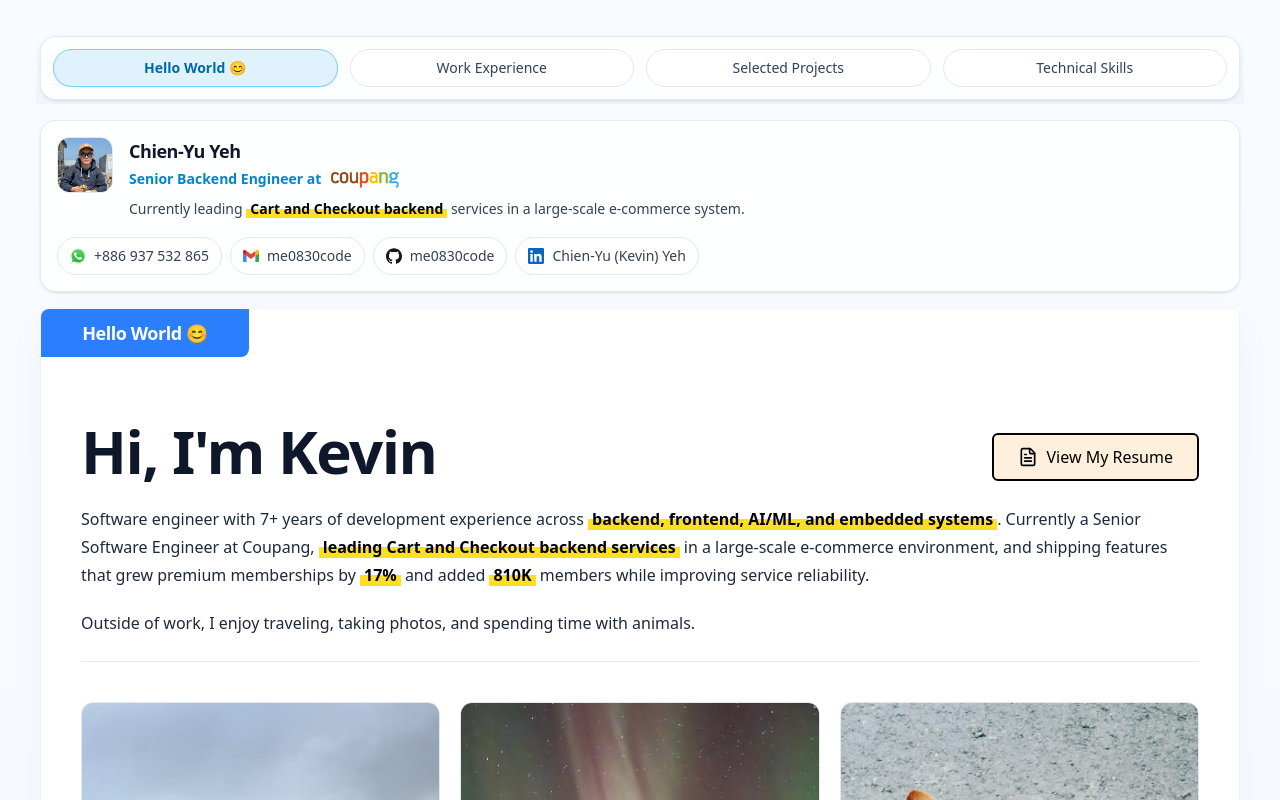
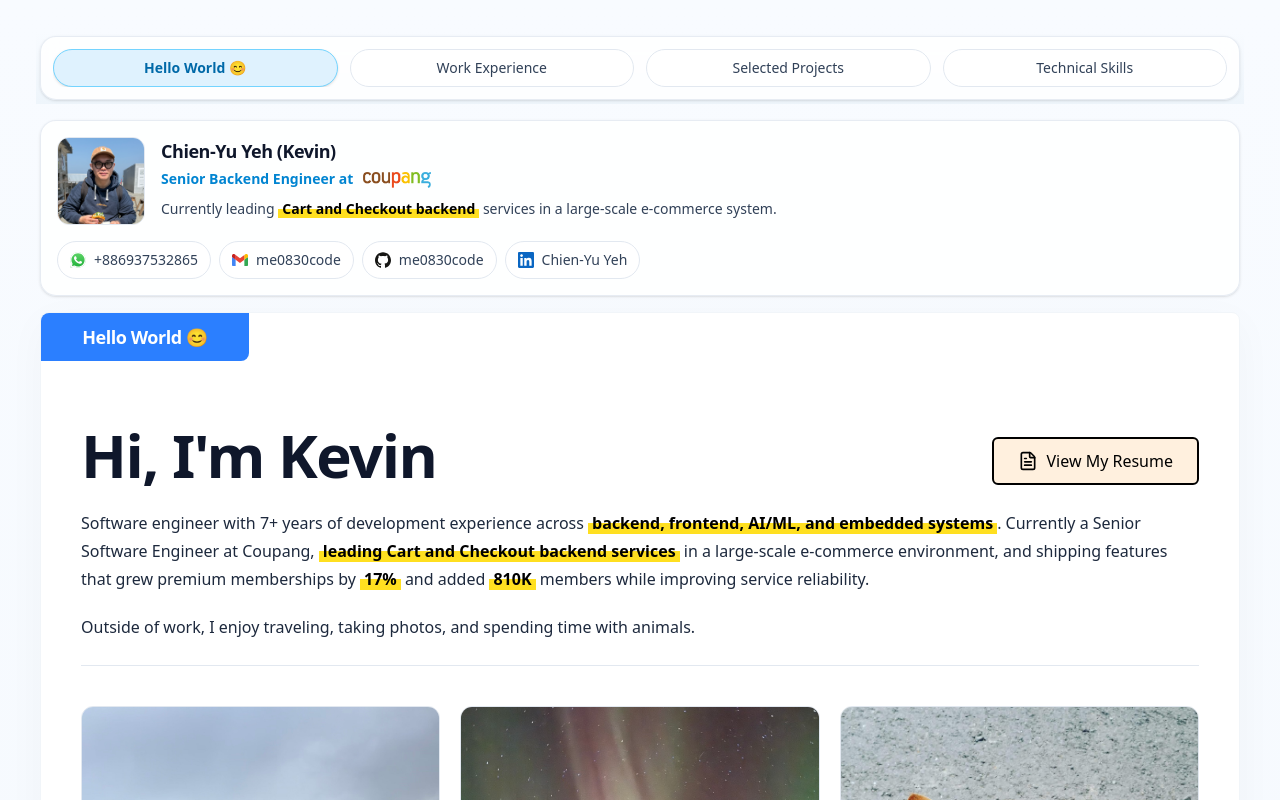
Before and after one commit to me0830code/me0830code.github.io, a React (Vite) app: page / in a window 1280 px wide. Shown: the top 800 px of the page. Built offline with nearby package versions, Linux system fonts and the light colour scheme.

Commit message:
Keep refactoring UIs & Try to enable RWD

```diff
--- a/src/component/LeftSideBar/MiniProfileHeader.tsx
+++ b/src/component/LeftSideBar/MiniProfileHeader.tsx
@@ -11,7 +11,7 @@ export function MiniProfileHeader() {
     return (
         <div id="mini-profile-header" className="scroll-mt-24 rounded-2xl border border-slate-200/80 bg-white/85 p-4 shadow-sm backdrop-blur">
             <div className="flex items-start gap-4">
-                <div className="h-14 w-14 shrink-0 overflow-hidden rounded-xl border border-slate-200 bg-slate-100">
+                <div className="h-[120px] w-[120px] shrink-0 overflow-hidden rounded-xl border border-slate-200 bg-slate-100 lg:h-[88px] lg:w-[88px]">
                     <img
                         src={PERSONAL_PHOTO.PROFILE_PHOTO.imageURL}
                         alt={PERSONAL_PHOTO.PROFILE_PHOTO.name}
--- a/src/data/personalData/personalData.ts
+++ b/src/data/personalData/personalData.ts
@@ -3,7 +3,7 @@ import type { ContactItem } from "./interface/ContactItem";
 import { LINKS } from "../constant/generalLink";
 
 export const PERSONAL_INFO = {
-    MY_NAME: "Chien-Yu Yeh",
+    MY_NAME: "Chien-Yu Yeh (Kevin)",
     MY_EN_NAME: "Kevin",
     CURRENT_TITLE: "Senior Backend Engineer",
     BRIEF_INTRO: "Currently leading **Cart and Checkout backend** services in a large-scale e-commerce system.",
@@ -28,10 +28,10 @@ export const PERSONAL_PHOTO = {
 export const TOTAL_MY_PHOTO = Object.values(PERSONAL_PHOTO.LIFE_PHOTO);
 
 export const CONTACT_INFO: ContactItem[] = [
-    { key: "whatsapp", value: "+886 937 532 865", iconURL: "logos:whatsapp-icon", isLinkActive: true, linkURL: LINKS.PHONE, customSize: "18" },
+    { key: "whatsapp", value: "+886937532865", iconURL: "logos:whatsapp-icon", isLinkActive: true, linkURL: LINKS.PHONE, customSize: "18" },
     { key: "email", value: "me0830code", iconURL: "logos:google-gmail", isLinkActive: true, linkURL: LINKS.GMAIL, customSize: "18" },
     { key: "github", value: "me0830code", iconURL: "logos:github-icon", isLinkActive: true, linkURL: LINKS.GITHUB, customSize: "18" },
-    { key: "linkedin", value: "Chien-Yu (Kevin) Yeh", iconURL: "logos:linkedin-icon", isLinkActive: true, linkURL: LINKS.LINKEDIN, customSize: "18" },
+    { key: "linkedin", value: "Chien-Yu Yeh", iconURL: "logos:linkedin-icon", isLinkActive: true, linkURL: LINKS.LINKEDIN, customSize: "18" },
 ] as const;
 
 export const TOTAL_INFO = Object.values(CONTACT_INFO);
```
